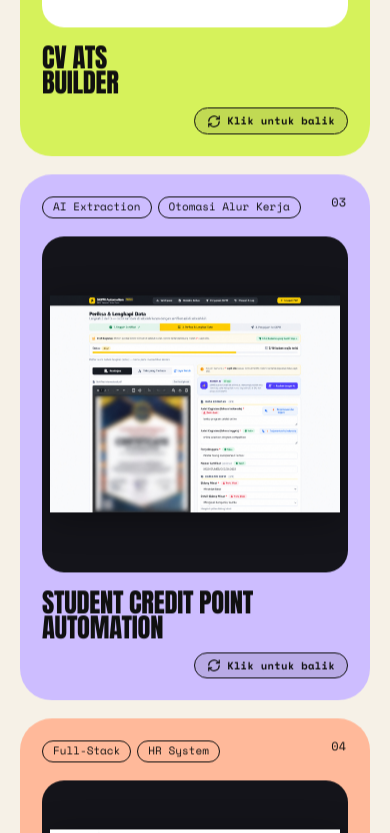
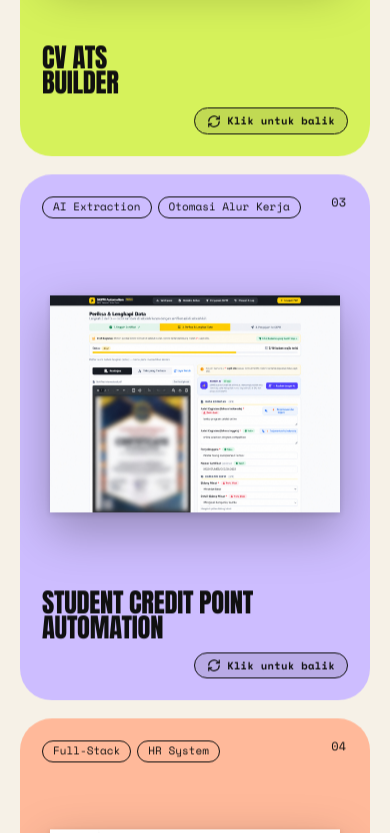
Before and after one commit to gastin11/portofolio-gastin, a React (Vite) app: page / in a window 390 px wide. Shown: the part 4219-5052 px from the top of the page. Built offline with nearby package versions, Linux system fonts and the light colour scheme.

Commit message:
feat: float project previews with 3D drop-shadow and simplify contact email body

```diff
--- a/src/components/ContactCTA.jsx
+++ b/src/components/ContactCTA.jsx
@@ -298,9 +298,9 @@ export default function ContactCTA() {
   }, [isOpen])
 
   const buildFormattedBody = () => {
-    const senderLine = from.trim() ? `${m.fromLabel}: ${from.trim()}\n` : ''
-    const toLine = `${m.toLabel}: ${recipient}\n`
-    return `${senderLine}${toLine}----------------------------------------\n\n${message.trim()}`
+    const msg = message.trim()
+    const sender = from.trim()
+    return sender ? `${msg}\n\n— ${sender}` : msg
   }
 
   const getGmailComposeUrl = () => {
@@ -442,7 +442,6 @@ export default function ContactCTA() {
                     id="mail-from"
                     ref={fromInputRef}
                     type="text"
-                    required
                     value={from}
                     onChange={(e) => setFrom(e.target.value)}
                     placeholder={m.fromPlaceholder}
--- a/src/i18n/content.js
+++ b/src/i18n/content.js
@@ -207,7 +207,7 @@ export const content = {
         titleAccent: 'pesan langsung',
         close: 'TUTUP',
         fromLabel: 'DARI',
-        fromPlaceholder: 'Nama atau alamat email Anda...',
+        fromPlaceholder: 'Nama Anda (opsional)...',
         toLabel: 'KEPADA',
         subjectLabel: 'SUBJEK',
         subjectPlaceholder: 'Tulis subjek atau pilih topik di bawah...',
@@ -419,7 +419,7 @@ export const content = {
         titleAccent: 'a direct note',
         close: 'CLOSE',
         fromLabel: 'FROM',
-        fromPlaceholder: 'Your name or email address...',
+        fromPlaceholder: 'Your name (optional)...',
         toLabel: 'TO',
         subjectLabel: 'SUBJECT',
         subjectPlaceholder: 'Write a subject or pick a topic below...',
--- a/src/index.css
+++ b/src/index.css
@@ -951,27 +951,23 @@
    ini aman walau elemennya memakai utility untuk properti yang sama. */
 .shot:has(img) {
   border: 0;
-  background: #ffffff;
+  background: none;
+  overflow: visible;
 }
-/* Kartu p1 (Pathly), p3 (Student Point) & p4 (HR System):
-   gunakan latar dark #14141a + inset + drop-shadow agar tampilan window preview rapi, berdimensi, dan konsisten */
-.p1 .shot:has(img),
-.p3 .shot:has(img),
-.p4 .shot:has(img) {
-  background: #14141a;
-}
-.p1 .shot:has(img) img,
-.p3 .shot:has(img) img,
-.p4 .shot:has(img) img {
+/* Foto melayang langsung di atas warna kartu: tanpa latar kotak, bayangan berlapis
+   (dekat + jauh) supaya terlihat sedikit terangkat/3D. drop-shadow mengikuti piksel
+   gambar, jadi area sisa dari object-fit: contain tetap transparan tanpa bayangan. */
+.shot:has(img) img {
   inset: 10px;
   width: calc(100% - 20px);
   height: calc(100% - 20px);
-  filter: drop-shadow(0 6px 16px rgba(0, 0, 0, 0.35));
+  filter: drop-shadow(0 2px 3px rgba(0, 0, 0, 0.14)) drop-shadow(0 18px 24px rgba(0, 0, 0, 0.28));
+}
+.pc-scene:hover .shot:has(img) img {
+  transform: translateY(-4px) scale(1.02);
 }
 @media (max-width: 820px) {
-  .p1 .shot:has(img) img,
-  .p3 .shot:has(img) img,
-  .p4 .shot:has(img) img {
+  .shot:has(img) img {
     inset: 8px;
     width: calc(100% - 16px);
     height: calc(100% - 16px);
```
